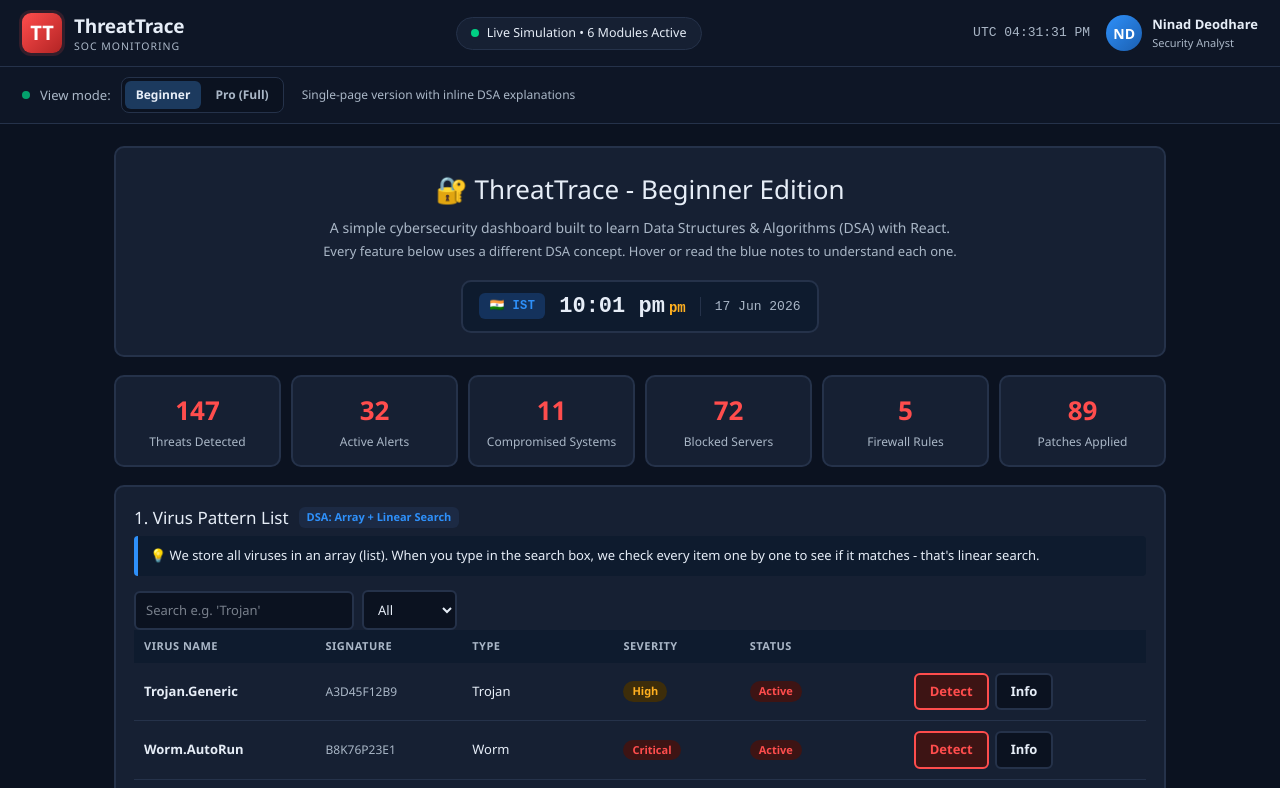
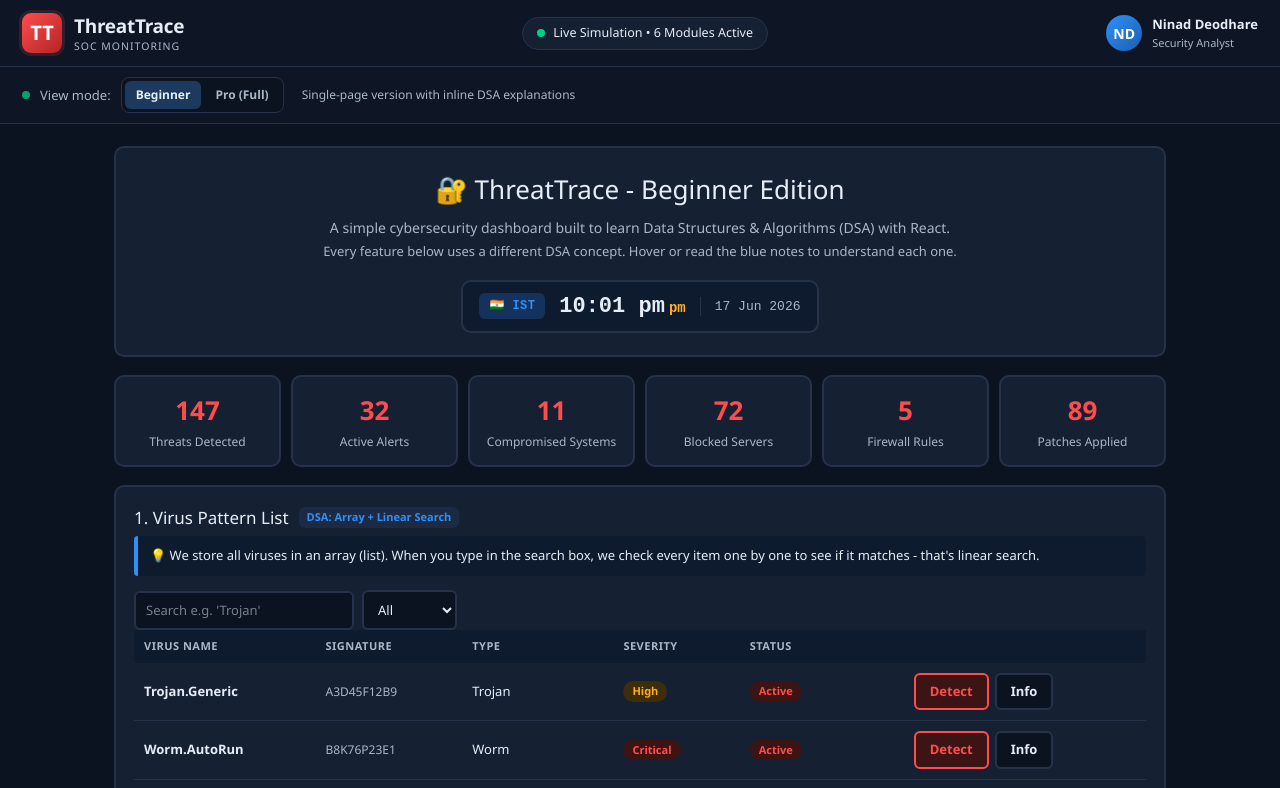
Before and after one commit to ninad2008/React-Major-Project, a React (Vite) app: page / in a window 1280 px wide. Shown: the top 788 px of the page. Built offline with nearby package versions, Linux system fonts and the light colour scheme.

Commit message:
Update Navbar.jsx

```diff
--- a/src/components/Navbar.jsx
+++ b/src/components/Navbar.jsx
@@ -29,7 +29,6 @@ const Navbar = () => {
       </div>
 
       <div className="nav-right">
-        <div className="clock">UTC {time}</div>
         <div className="profile">
           <div className="avatar">ND</div>
           <div className="who">
```
